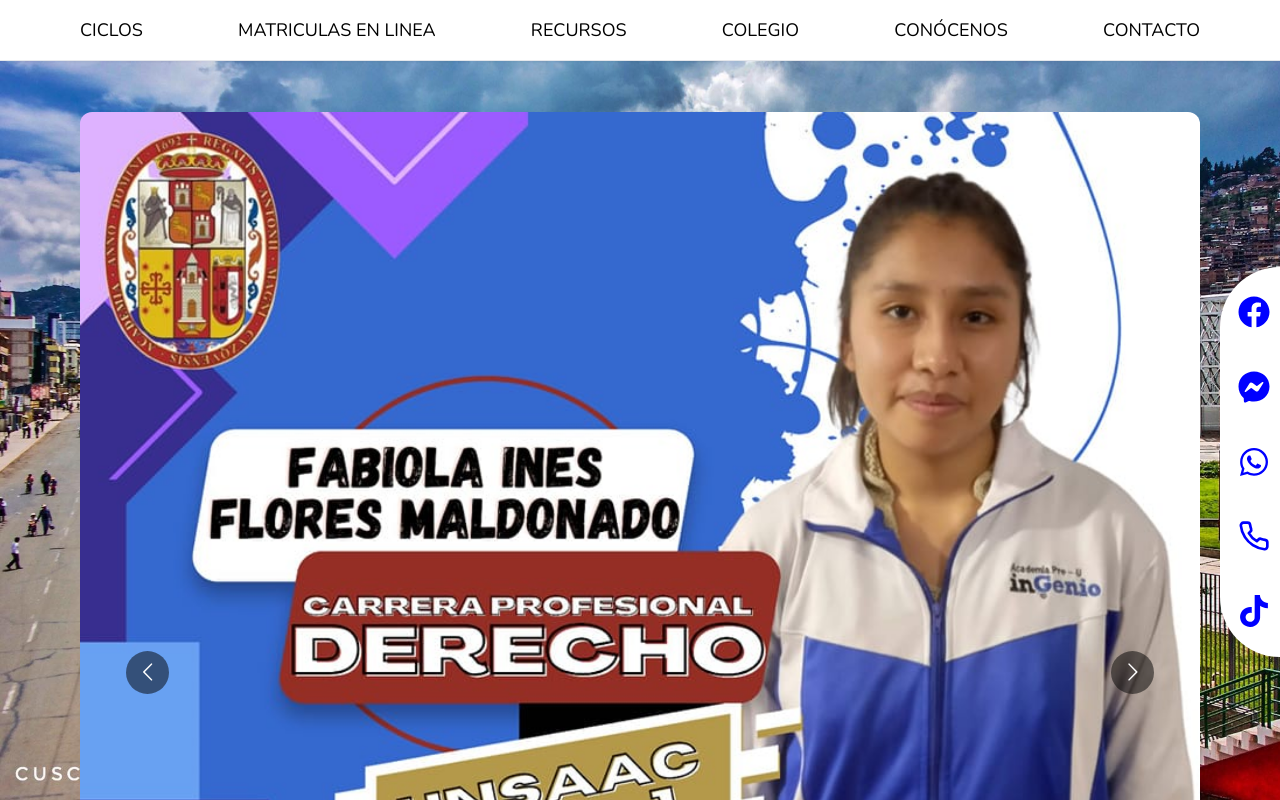
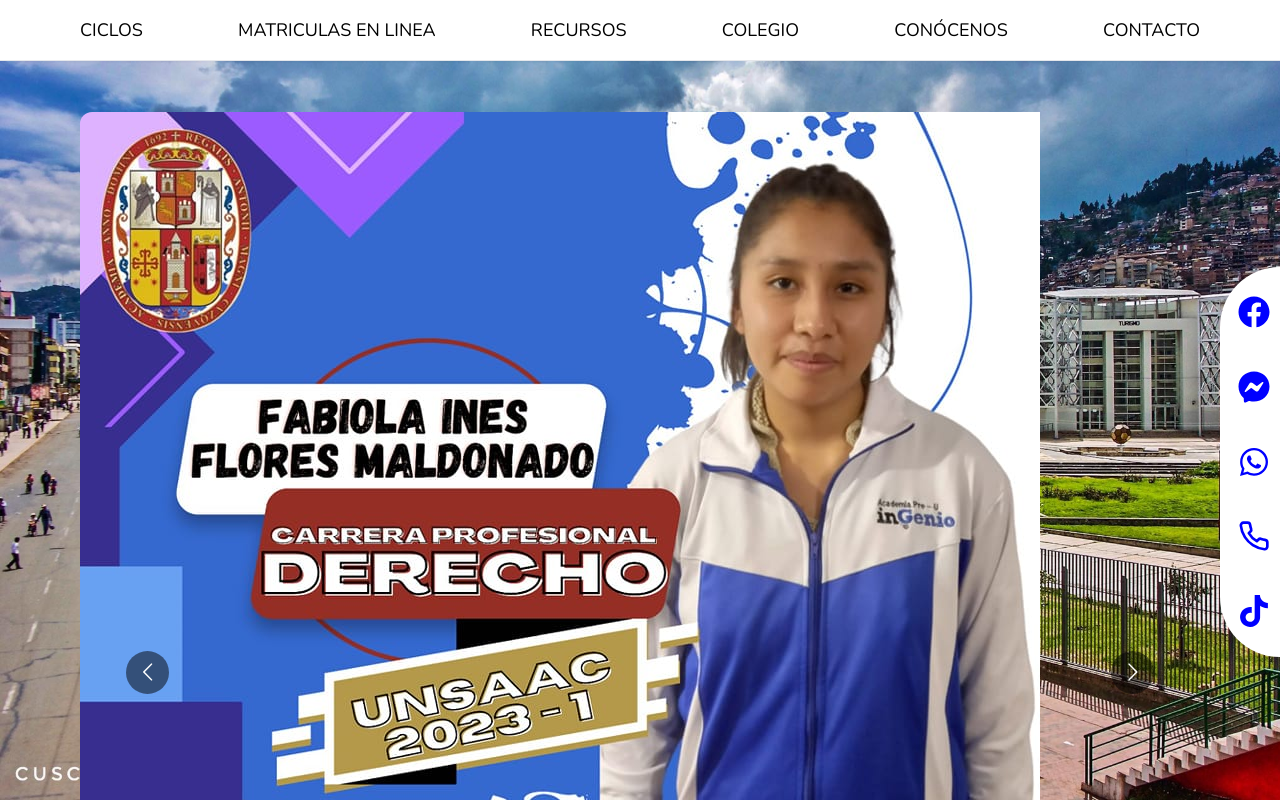
Before and after one commit to EdwardMelendezM/University-Prep-Academy-Prototype, a Next.js app: page / in a window 1280 px wide. Built offline with nearby package versions, Linux system fonts and the light colour scheme.

Commit message:
adding ItemCarrusel component

```diff
--- a/src/app/components/Ingresantes.tsx
+++ b/src/app/components/Ingresantes.tsx
@@ -1,18 +1,9 @@
 'use client'
 import Carousel from 'react-multi-carousel'
 import 'react-multi-carousel/lib/styles.css'
-import { motion } from 'framer-motion'
-import { useState } from 'react'
+import ItemCarrusel from './ItemCarrusel'
 
 const Ingresantes = () => {
-  const [isHovered, setIsHovered] = useState<boolean>(false)
-  const handleMouseEnter = () => {
-    setIsHovered(true)
-  }
-
-  const handleMouseLeave = () => {
-    setIsHovered(false)
-  }
   const responsive = {
     superLargeDesktop: {
       // the naming can be any, depends on you.
@@ -40,87 +31,26 @@
       autoPlay
 
     >
-      <div className='flex flex-col gap-2 w-full'>
-        <motion.div
-          animate={{
-            scale: isHovered ? 1.1 : 1,
-            transition: {
-              duration: 0.2,
-              ease: 'linear'
-            }
-          }}
-          onMouseEnter={handleMouseEnter}
-          onMouseLeave={handleMouseLeave}
-          className='aspect-square w-full relative overflow-hidden rounded-xl'
-        >
-          <img
+      <ItemCarrusel
         src='computo.jpg'
         alt='ingresante computo general'
-            className='
-            object-cover
-            h-full
-            w-full
-            group-hover:scale-110
-            transition'
       />
-        </motion.div>
-      </div>
-      <div className='flex flex-col gap-2 w-full'>
-        <div className='aspect-square w-full relative overflow-hidden rounded-xl'>
-          <img
+      <ItemCarrusel
         src='derecho.jpg'
         alt='ingresante computo general'
-            className='
-            object-cover
-            h-full
-            w-full
-            group-hover:scale-110
-            transition'
       />
-        </div>
-      </div>
-      <div className='flex flex-col gap-2 w-full'>
-        <div className='aspect-square w-full relative overflow-hidden rounded-xl'>
-          <img
+      <ItemCarrusel
         src='medicina.jpg'
         alt='ingresante computo general'
-            className='
-            object-cover
-            h-full
-            w-full
-            group-hover:scale-110
-            transition'
       />
-        </div>
-      </div>
-      <div className='flex flex-col gap-2 w-full'>
-        <div className='aspect-square w-full relative overflow-hidden rounded-xl'>
-          <img
+      <ItemCarrusel
         src='petroquimica.jpg'
         alt='ingresante computo general'
-            className='
-            object-cover
-            h-full
-            w-full
-            group-hover:scale-110
-            transition'
       />
-        </div>
-      </div>
-      <div className='flex flex-col gap-2 w-full'>
-        <div className='aspect-square w-full relative overflow-hidden rounded-xl'>
-          <img
+      <ItemCarrusel
         src='arquitectura.jpg'
         alt='ingresante computo general'
-            className='
-            object-cover
-            h-full
-            w-full
-            group-hover:scale-110
-            transition'
       />
-        </div>
-      </div>
 
     </Carousel>
   )
--- /dev/null
+++ b/src/app/components/ItemCarrusel.tsx
@@ -0,0 +1,43 @@
+'use client'
+import { motion } from 'framer-motion'
+import React, { useState } from 'react'
+
+interface ItemCarruselProps{
+  src:string
+  alt:string
+}
+
+const ItemCarrusel: React.FC<ItemCarruselProps> = ({ src, alt }) => {
+  const [isHovered, setIsHovered] = useState<boolean>(false)
+  const handleMouseEnter = () => {
+    setIsHovered(true)
+  }
+  const handleMouseLeave = () => {
+    setIsHovered(false)
+  }
+  return (
+    <div className='flex flex-col gap-2 w-full'>
+      <motion.div
+        animate={{
+          scale: isHovered ? 1.05 : 1,
+          transition: {
+            duration: 0.2,
+            ease: 'linear'
+          }
+        }}
+        onMouseEnter={handleMouseEnter}
+        onMouseLeave={handleMouseLeave}
+        className='aspect-square w-full relative overflow-hidden rounded-xl'
+      >
+
+        <img
+          src={src}
+          alt={alt}
+
+        />
+      </motion.div>
+    </div>
+  )
+}
+
+export default ItemCarrusel
```
Lines whose indentation alone changed are shown as unchanged.
